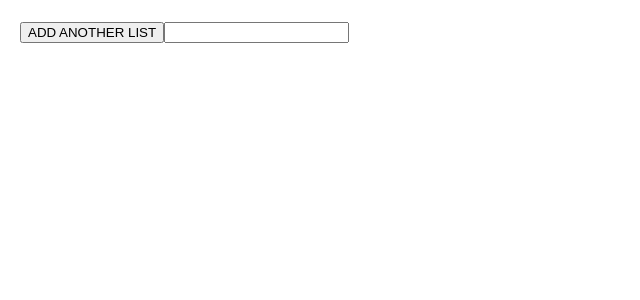
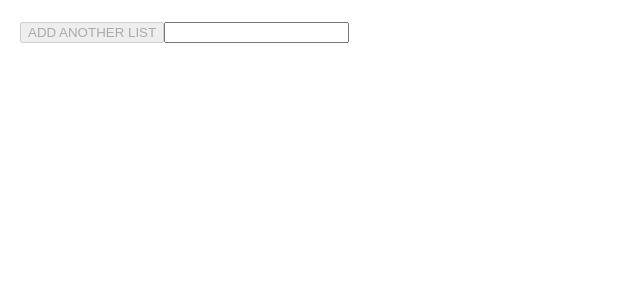
Before and after one commit to joshparkerj/lister, a React (Create React App) app: page / in a window 1280 px wide. Shown: the top 300 px of the page, without its empty margins (0-640 px from the left). Built offline with nearby package versions, Linux system fonts and the light colour scheme.

Commit message:
prevent blank lists and items from being submitted

```diff
--- a/src/App.js
+++ b/src/App.js
@@ -74,7 +74,7 @@
     return (
       <div className="App">
         <form autocomplete="off" onSubmit={this.addList}>
-          <button type="submit">
+          <button type="submit" disabled={!this.state.listTitle}>
             ADD ANOTHER LIST
           </button>
           <input onChange={this.hc}
--- a/src/comp/Droppable.js
+++ b/src/comp/Droppable.js
@@ -66,7 +66,7 @@
           <button className="delete-button" onClick={this.removeList}>X</button>
         </div>
         <form autocomplete="off" onSubmit={this.addItem}>
-          <button type="submit">
+          <button type="submit" disabled={!this.state.item}>
             ADD ITEM TO THIS LIST
         </button>
           <input onChange={this.hc} name="item" value={this.state.item} />
```
